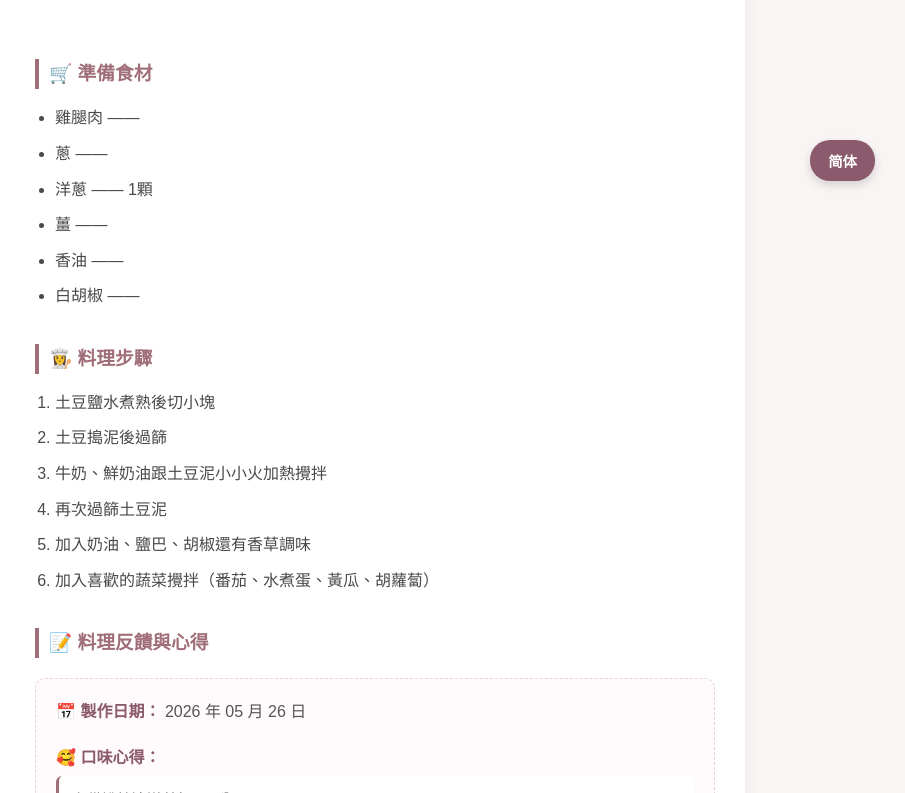
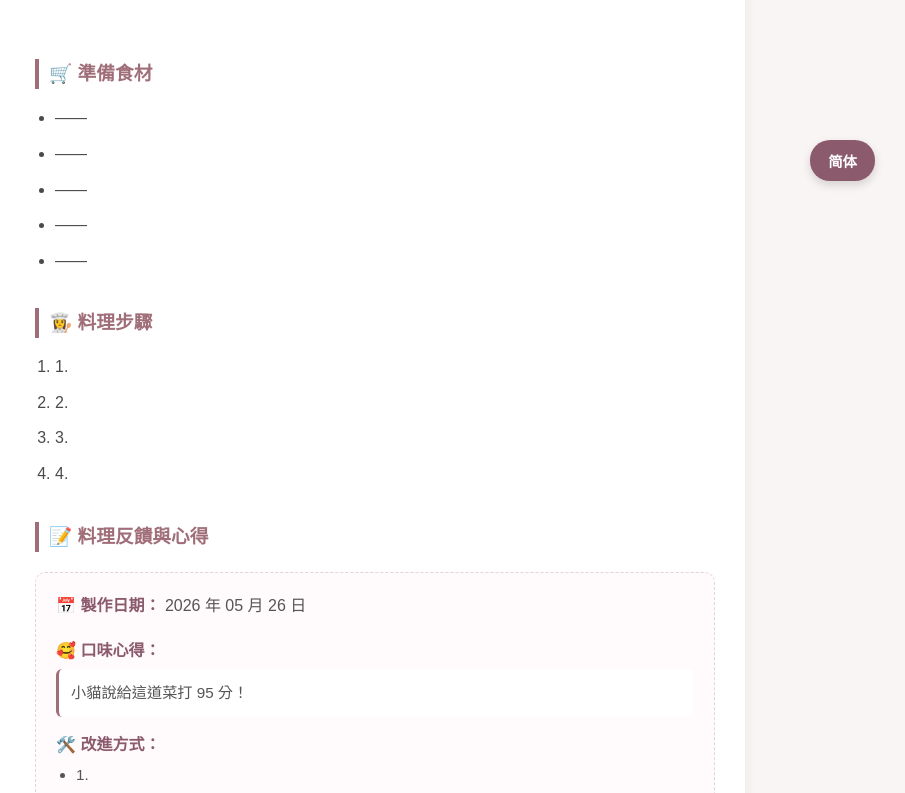
Before and after one commit to sophialeeyu09-newby/first-website, a plain HTML site: page recipe-dinner2.html in a window 1280 px wide. Shown: the part 589-1382 px from the top of the page, without its empty margins (375-1280 px from the left). Drawn offline with Linux system fonts and the light colour scheme.

Commit message:
Add files via upload

```diff
--- a/recipe-dinner2.html
+++ b/recipe-dinner2.html
@@ -225,27 +225,24 @@
 
                 <h3 class="section-title" id="section-ingredients">🛒 準備食材</h3>
                 <ul>
-          	  <li>雞腿肉 —— </li>
-          	  <li>蔥 —— </li>
-        	  <li>洋蔥 —— 1顆</li>
-          	  <li>薑 —— </li>
-          	  <li>香油 —— </li>
-        	  <li>白胡椒 —— </li>
+                    <li> —— </li>
+                    <li> —— </li>
+                    <li> —— </li>
+                    <li> —— </li>
+                    <li> —— </li>
                 </ul>
 
                 <h3 class="section-title" id="section-steps">👩‍🍳 料理步驟</h3>
                 <ol>
-         	   <li>土豆鹽水煮熟後切小塊</li>
-         	   <li>土豆搗泥後過篩</li>
-          	   <li>牛奶、鮮奶油跟土豆泥小小火加熱攪拌</li>
-           	   <li>再次過篩土豆泥</li>
-         	   <li>加入奶油、鹽巴、胡椒還有香草調味</li>
-          	   <li>加入喜歡的蔬菜攪拌（番茄、水煮蛋、黃瓜、胡蘿蔔）</li>
+                    <li>1. </li>
+                    <li>2. </li>
+                    <li>3. </li>
+                    <li>4. </li>
                 </ol>
 
                 <h3 class="section-title" id="section-feedback">📝 料理反饋與心得</h3>
                 <div class="feedback-box">
-                <div class="feedback-item">
+                    <div class="feedback-item">
                         <span class="feedback-label">📅 製作日期：</span>
                         <span class="feedback-value">2026 年 05 月 26 日</span>
                     </div>
@@ -262,6 +259,7 @@
                         <ul class="feedback-list">
                             <li>1. </li>
                             <li>2. </li>
+                        </ul>
                     </div>
                 </div>
 
```
Also changed, not shown: recipe-dinner4.html (+2 -0 lines).
